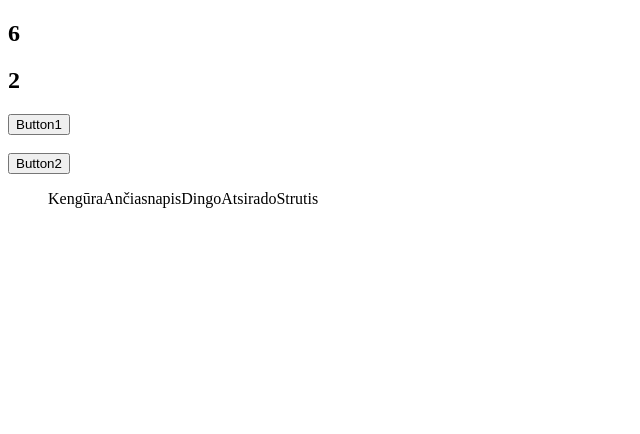
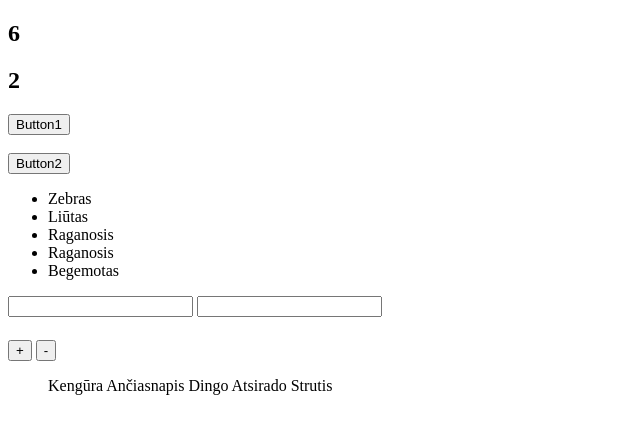
Before and after one commit to kauste/4th-test, a website: page index.html in a window 1280 px wide. Shown: the whole page, without its empty margins (0-640 px from the left). Drawn offline with Linux system fonts and the light colour scheme.

Commit message:
9-week-test.THIS ONE

```diff
--- a/index.html
+++ b/index.html
@@ -15,5 +15,11 @@
     <button class="button2">Button2</button>
     <script src="./index.js" defer></script>
     <ul></ul>
+    <input>
+    <input>
+    <h5></h5>
+    <button>+</button>
+    <button>-</button>
+    <ul class="ul2"></ul>
 </body>
 </html>
--- a/index.js
+++ b/index.js
@@ -1,4 +1,4 @@
-//const africa = ['Zebras', 'Liūtas',  '', 'Raganosis', '','Raganosis', 'Begemotas'];
+const africa = ['Zebras', 'Liūtas',  '', 'Raganosis', '','Raganosis', 'Begemotas'];
 const australia = ['Kengūra', 'Ančiasnapis', 'Dingo', 'Atsirado', 'Strutis'];
 
 function rand(min, max) {
@@ -61,10 +61,27 @@ button2DOM.addEventListener('click', sumH3);
 // 3 uzduotis
 ulDOM = document.querySelector('ul');
 
+for(let i = 0; i < africa.length; i++){
+    console.log(africa[i]);
+    let africaList = document.createElement('li');
+    if(africa[i] !== '') {
+        africaList.innerHTML = `${africa[i]}`;
+        console.log(africaList);
+        ulDOM.appendChild(africaList);
+    }
+}
+
+// 4 uzduotis
+
+// 5 uzduotis
+
+ul2DOM = document.querySelector('.ul2');
 for(let i = 0; i < australia.length; i++){
     console.log(australia[i]);
-    let australiaList = document.createElement('li');
-        australiaList.innerHTML = `${australia[i]}`;
-    console.log(australiaList);
-    ulDOM.innerHTML += australiaList.innerHTML;
+    let australiaElement = document.createElement('li');
+        let australiaList = ``;
+        australiaElement.innerHTML = `${australia[i]}`;
+        console.log(australiaElement);
+        australiaList += `${australiaElement}`;
+        ul2DOM.innerHTML += `${australia[i]} `;
 }
```
